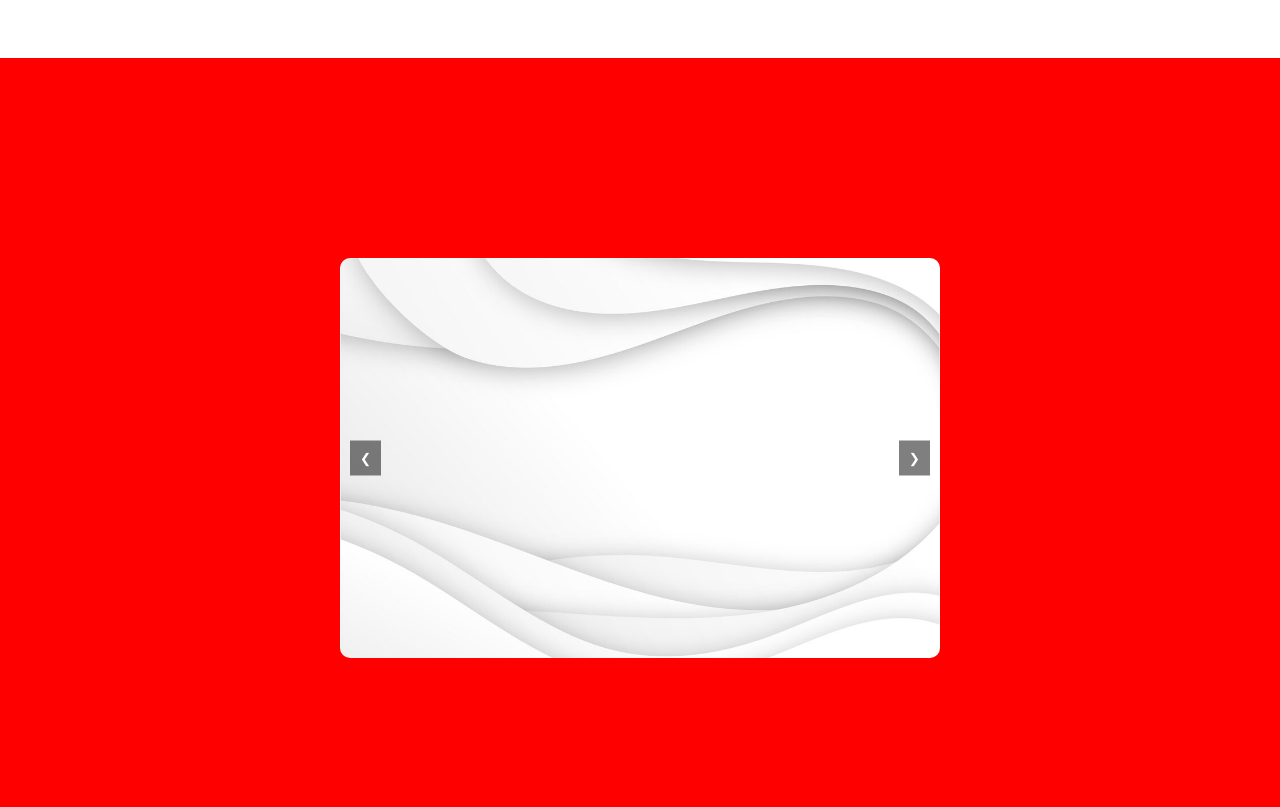
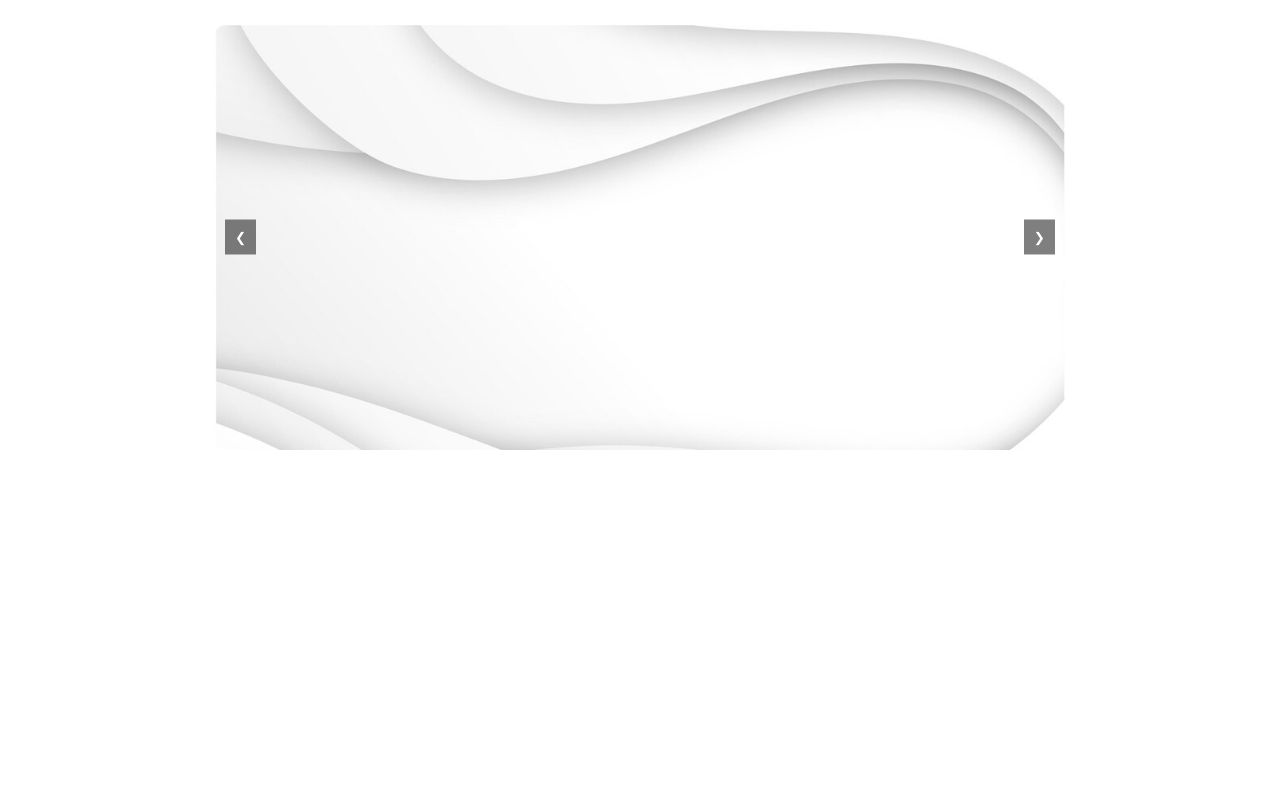
Before and after one commit to LauraAlessioo/SocioSite, a plain HTML site: page siteSocio/index.html in a window 1280 px wide. Shown: the part 742-1549 px from the top of the page. After the commit the page ends 1360 px from the top, so only its background shows below. Drawn offline with Linux system fonts and the light colour scheme.

Commit message:
atualizando transições

```diff
--- a/siteSocio/index.html
+++ b/siteSocio/index.html
@@ -27,6 +27,7 @@
 
     <section class="segunda">
         <div class="content2">
+            <h1>Quem somos nós?</h1>
             <div class="carousel">
                 <img src="assets/fundo-liso-estilo-papel_23-2148974875.jpg" class="active">
                 <img src="assets/logo-avanade-icon.png">
--- a/siteSocio/style.css
+++ b/siteSocio/style.css
@@ -18,7 +18,6 @@ body::-webkit-scrollbar {
 
 .primeira, .segunda {
     width: 100%;
-    height: 100vh;
     font-size: 2rem;
     transition: opacity 0.8s ease-out, transform 0.8s ease-out;
 }
@@ -60,7 +59,7 @@ body::-webkit-scrollbar {
 .backi{
     width: 100%;
     height: 100vh;
-    background-image: url(fundo-liso-estilo-papel_23-2148974875.jpg);
+    background-image: url(assets/fundo-liso-estilo-papel_23-2148974875.jpg);
     background-size: cover;
     z-index: -1;
     position: absolute;
@@ -71,7 +70,7 @@ body::-webkit-scrollbar {
 
 .carousel {
     position: relative;
-    width: 600px;
+    width: 850px;
     margin: auto;
     overflow: hidden;
     border-radius: 10px;
@@ -100,6 +99,7 @@ body::-webkit-scrollbar {
 .primeira {
     background: linear-gradient(to bottom, #972c86, #fb5602);
     color: white;
+    height: 100vh;
     position: relative;
     z-index: 1;
     opacity: 1;
@@ -111,16 +111,20 @@ body::-webkit-scrollbar {
     background: rgba(255, 255, 255, 0.9);
     color: #333;
     position: relative;
+    height: 70vh;
     z-index: 2;
     opacity: 0;
     transform: translateY(50px);
 }
 .content2{
+    position: relative;
+    bottom: 30%;
     width: 100%;
     height: 100%;
-    background-color: red;
     display: flex;
-    justify-content: center;
+    flex-direction: column;
+    justify-content: space-around;
+    align-items: center;
 }
 
 /* Classe para mostrar a seção */
@@ -129,7 +133,6 @@ body::-webkit-scrollbar {
     transform: translateY(0);
 }
 
-/* Classe para esconder a seção */
 .hide {
     opacity: 0;
     transform: translateY(50px);
```
